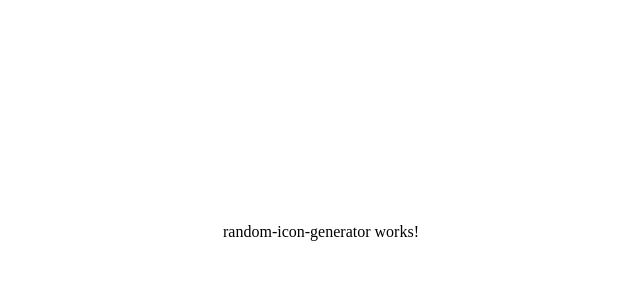
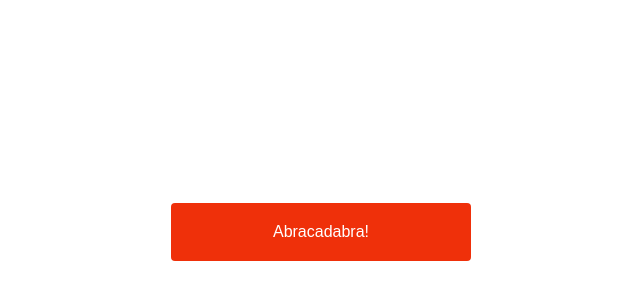
Before and after one commit to marishka1997/random-icon-generator, an Angular app: page / in a window 1280 px wide. Shown: the part 176-476 px from the top of the page, without its empty margins (319-959 px from the left). Built offline with nearby package versions, Linux system fonts and the light colour scheme.

Commit message:
feat: add html, css and business-logic in RandomIconGeneratorComponent

```diff
--- a/src/app/components/random-icon-generator/random-icon-generator.component.css
+++ b/src/app/components/random-icon-generator/random-icon-generator.component.css
@@ -0,0 +1,30 @@
+.icon-container {
+  width: 50%;
+  height: 50%;
+  display: flex;
+  flex-direction: column;
+  align-items:center;
+  justify-content: center;
+  font-size: 60px;
+  color: #000000;
+  margin: 20px auto;
+}
+
+button {
+  width: 300px;
+  display: inline-block;
+  cursor: pointer;
+  text-align: center;
+  text-decoration: none;
+  font-size: 16px;
+  padding: 20px;
+  background-color: #ef300a;
+  color: white;
+  border: none;
+  border-radius: 4px;
+  transition: background-color 0.5s ease;
+}
+
+button:hover {
+  background-color: #03d411;
+}
--- a/src/app/components/random-icon-generator/random-icon-generator.component.html
+++ b/src/app/components/random-icon-generator/random-icon-generator.component.html
@@ -1 +1,6 @@
-<p>random-icon-generator works!</p>
+<div class="container">
+  <div class="icon-container" *ngIf="randomIcon">
+    <i [class]="randomIcon"></i>
+  </div>
+  <button (click)="showRandomIcon()">Abracadabra!</button>
+</div>
--- a/src/app/components/random-icon-generator/random-icon-generator.component.ts
+++ b/src/app/components/random-icon-generator/random-icon-generator.component.ts
@@ -1,15 +1,27 @@
-import { Component, OnInit } from '@angular/core';
-
+import { Component, OnInit, EventEmitter, Output} from '@angular/core';
+import { timer } from 'rxjs';
+import { map, take } from 'rxjs/operators';
+import { DataService } from 'src/app/services/data.service';
 @Component({
   selector: 'app-random-icon-generator',
   templateUrl: './random-icon-generator.component.html',
   styleUrls: ['./random-icon-generator.component.css']
 })
-export class RandomIconGeneratorComponent implements OnInit {
+export class RandomIconGeneratorComponent  {
 
-  constructor() { }
+  @Output() iconClassChanged = new EventEmitter<string>();
+  randomIcon: string | undefined;
+  constructor(private dataService: DataService) { }
 
-  ngOnInit(): void {
+  showRandomIcon() {
+    const delay = timer(3000);
+
+    delay.pipe(
+      map(() => this.dataService.getRandomIcon()),
+      take(1)
+    ).subscribe((icon: string) => {
+      this.randomIcon = icon;
+    });
   }
 
 }
```
